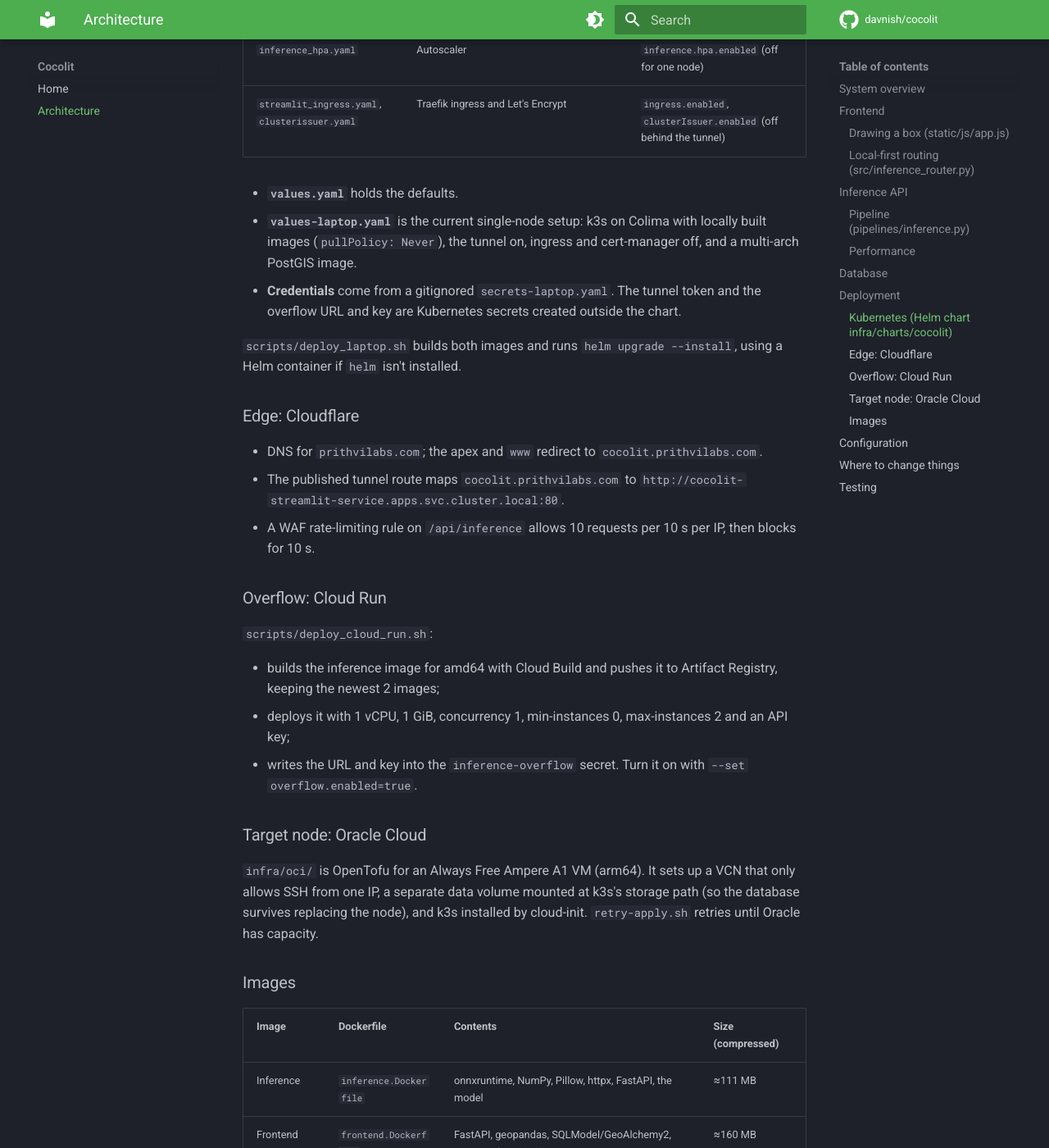
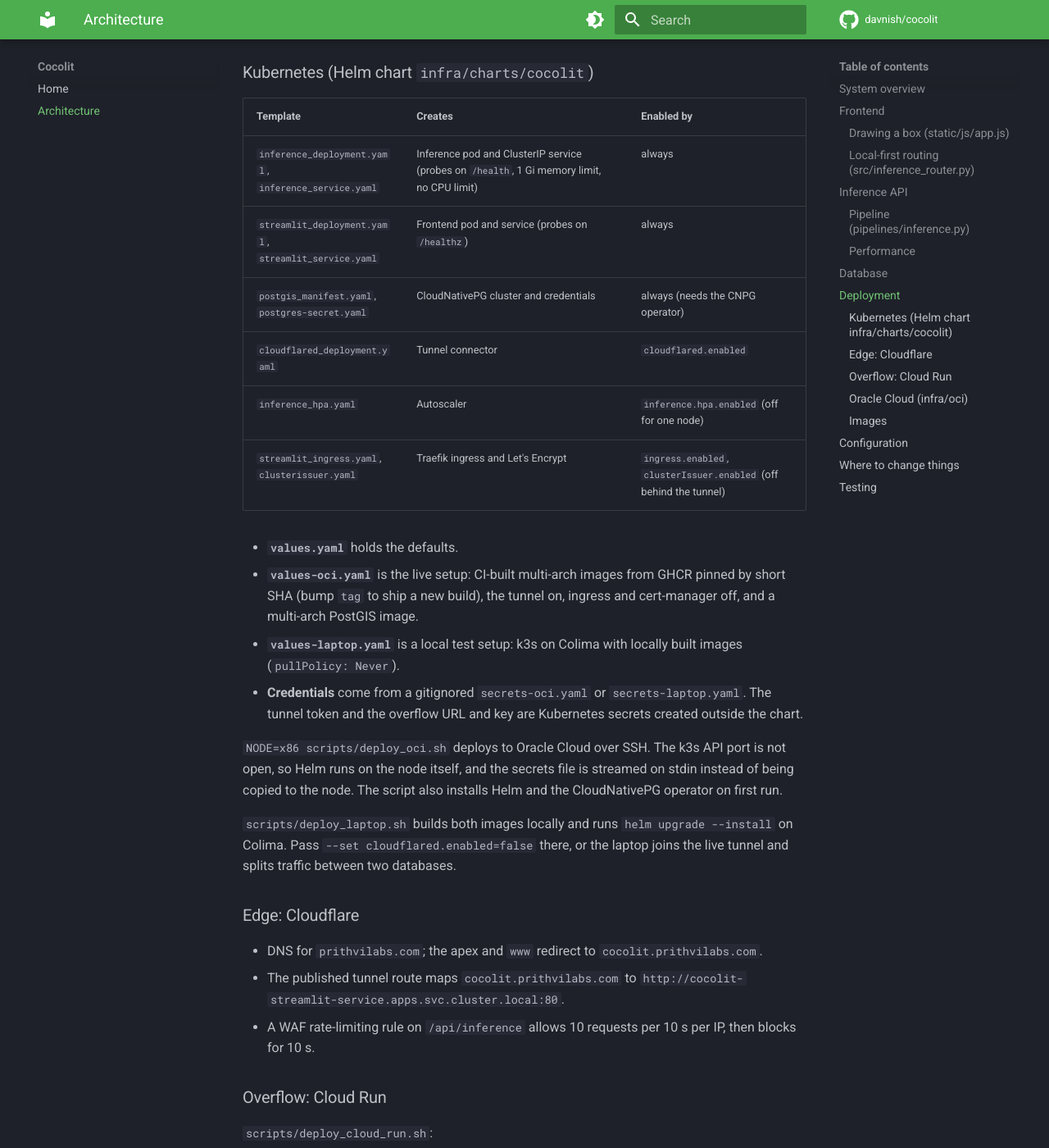
Before and after one commit to davnish/cocolit, an MkDocs documentation site: the page built from docs/architecture.md, in a window 1280 px wide and 1400 px high, scrolled down 5707 px. Shown: the whole window at 82% size. Built offline with MkDocs 1.6.1 and Material for MkDocs 9.7.7, drawn with Linux system fonts in a browser that asks for light colours; comment, search, counter and statistics services are not loaded; some of the changed text lies outside the part shown.

Commit message:
Oracle Cloud deployment, security upgrades, How it works link, favicon
Brings main level with frontend (same file tree).

```diff
--- a/docs/architecture.md
+++ b/docs/architecture.md
@@ -14,7 +14,7 @@
     user([Browser]) -->|HTTPS| cf[Cloudflare<br/>DNS, TLS, rate limit]
     cf -->|Tunnel, outbound only| fe
 
-    subgraph k3s["k3s node · Helm release 'cocolit' · namespace 'apps'"]
+    subgraph k3s["k3s node on Oracle Cloud · Helm release 'cocolit' · namespace 'apps'"]
         cfd[cloudflared] -.-> fe
         fe[Frontend<br/>main.py + static/] -->|1. local first| inf[Inference API<br/>src/api/inference.py]
         fe --> db[(PostGIS<br/>CloudNativePG)]
@@ -204,6 +204,20 @@
 
 ## Deployment
 
+The live site runs on a single k3s node in **Oracle Cloud** (region
+`ap-hyderabad-1`), reached only through the Cloudflare Tunnel.
+
+| | Today | Long-term |
+|---|---|---|
+| Node | `cocolit-x86`: VM.Standard.E5.Flex, 1 OCPU (2 vCPUs), 6 GB, amd64 | `cocolit-a1`: VM.Standard.A1.Flex, arm64, Always Free |
+| Paid by | Trial credits | Always Free |
+| PostGIS data | The node's boot volume | A separate block volume |
+
+The A1 node is created as soon as Oracle has capacity (see
+[Oracle Cloud](#oracle-cloud-infraoci)). Moving to it means deploying the
+chart there, copying the database with `pg_dump`, and moving the tunnel
+connector, the same steps used to move the site off the laptop.
+
 ### Kubernetes (Helm chart `infra/charts/cocolit`)
 
 | Template | Creates | Enabled by |
@@ -216,15 +230,23 @@
 | `streamlit_ingress.yaml`, `clusterissuer.yaml` | Traefik ingress and Let's Encrypt | `ingress.enabled`, `clusterIssuer.enabled` (off behind the tunnel) |
 
 - **`values.yaml`** holds the defaults.
-- **`values-laptop.yaml`** is the current single-node setup: k3s on Colima
-  with locally built images (`pullPolicy: Never`), the tunnel on, ingress and
-  cert-manager off, and a multi-arch PostGIS image.
-- **Credentials** come from a gitignored `secrets-laptop.yaml`. The tunnel
-  token and the overflow URL and key are Kubernetes secrets created outside
-  the chart.
+- **`values-oci.yaml`** is the live setup: CI-built multi-arch images from
+  GHCR pinned by short SHA (bump `tag` to ship a new build), the tunnel on,
+  ingress and cert-manager off, and a multi-arch PostGIS image.
+- **`values-laptop.yaml`** is a local test setup: k3s on Colima with locally
+  built images (`pullPolicy: Never`).
+- **Credentials** come from a gitignored `secrets-oci.yaml` or
+  `secrets-laptop.yaml`. The tunnel token and the overflow URL and key are
+  Kubernetes secrets created outside the chart.
 
-`scripts/deploy_laptop.sh` builds both images and runs `helm upgrade
---install`, using a Helm container if `helm` isn't installed.
+`NODE=x86 scripts/deploy_oci.sh` deploys to Oracle Cloud over SSH. The k3s API
+port is not open, so Helm runs on the node itself, and the secrets file is
+streamed on stdin instead of being copied to the node. The script also
+installs Helm and the CloudNativePG operator on first run.
+
+`scripts/deploy_laptop.sh` builds both images locally and runs `helm upgrade
+--install` on Colima. Pass `--set cloudflared.enabled=false` there, or the
+laptop joins the live tunnel and splits traffic between two databases.
 
 ### Edge: Cloudflare
 
@@ -246,12 +268,19 @@
 - writes the URL and key into the `inference-overflow` secret. Turn it on
   with `--set overflow.enabled=true`.
 
-### Target node: Oracle Cloud
+### Oracle Cloud (`infra/oci`)
 
-`infra/oci/` is OpenTofu for an Always Free Ampere A1 VM (arm64). It sets up
-a VCN that only allows SSH from one IP, a separate data volume mounted at
-k3s's storage path (so the database survives replacing the node), and k3s
-installed by cloud-init. `retry-apply.sh` retries until Oracle has capacity.
+OpenTofu sets up:
+
+- a compartment and a VCN whose security list only allows SSH from one IP;
+- one VM per enabled node (`a1_enabled`, `x86_enabled`), each with k3s
+  installed by cloud-init;
+- for the A1 node, a separate 100 GB data volume mounted at k3s's storage
+  path, so the database survives replacing the node.
+
+`retry-apply.sh` re-runs `tofu apply` until Oracle has A1 capacity; the
+running x86 node is left untouched by each attempt. A1 shapes were out of
+capacity in Hyderabad, and so was E4, which is why the bridge node is E5.
 
 ### Images
 
```
Also changed, not shown: CLAUDE.md (+4 -2 lines), README.md (+10 -7 lines), docs/index.md (+2 -2 lines), pyproject.toml (+8 -5 lines), requirements_inference.txt (+8 -3 lines), requirements_streamlit.txt (+7 -2 lines), static/index.html (+9 -0 lines), static/style.css (+13 -0 lines), static/apple-touch-icon.png (added), static/favicon.ico (added), static/favicon.svg (added), 8 other files.
